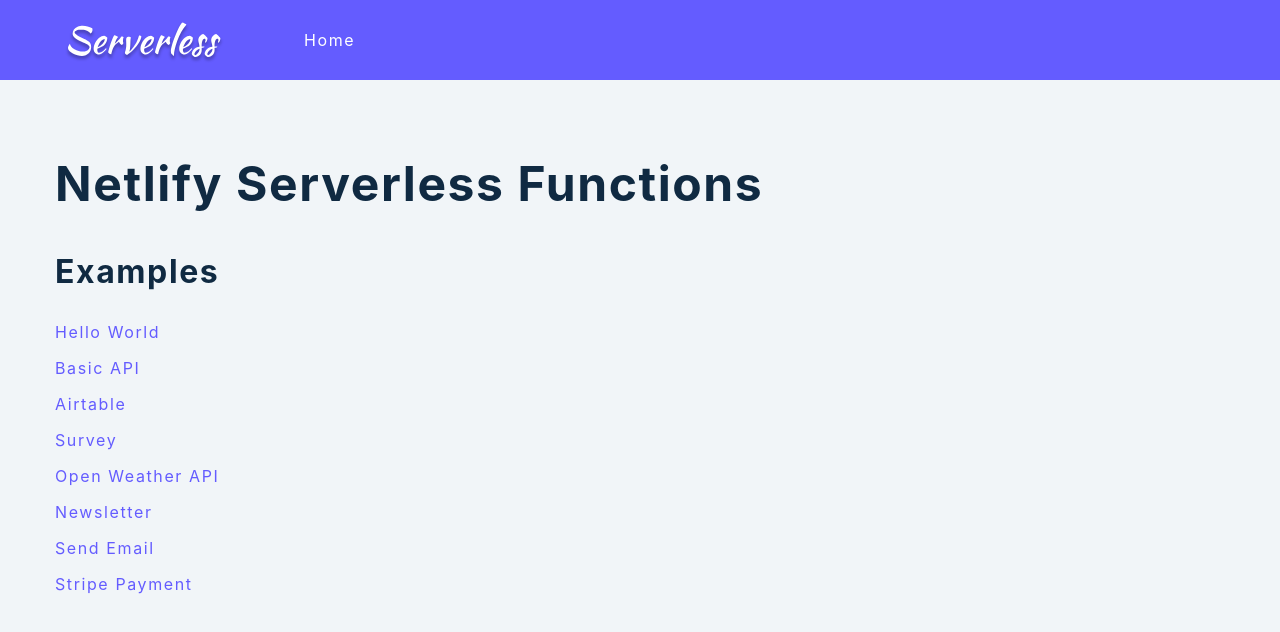
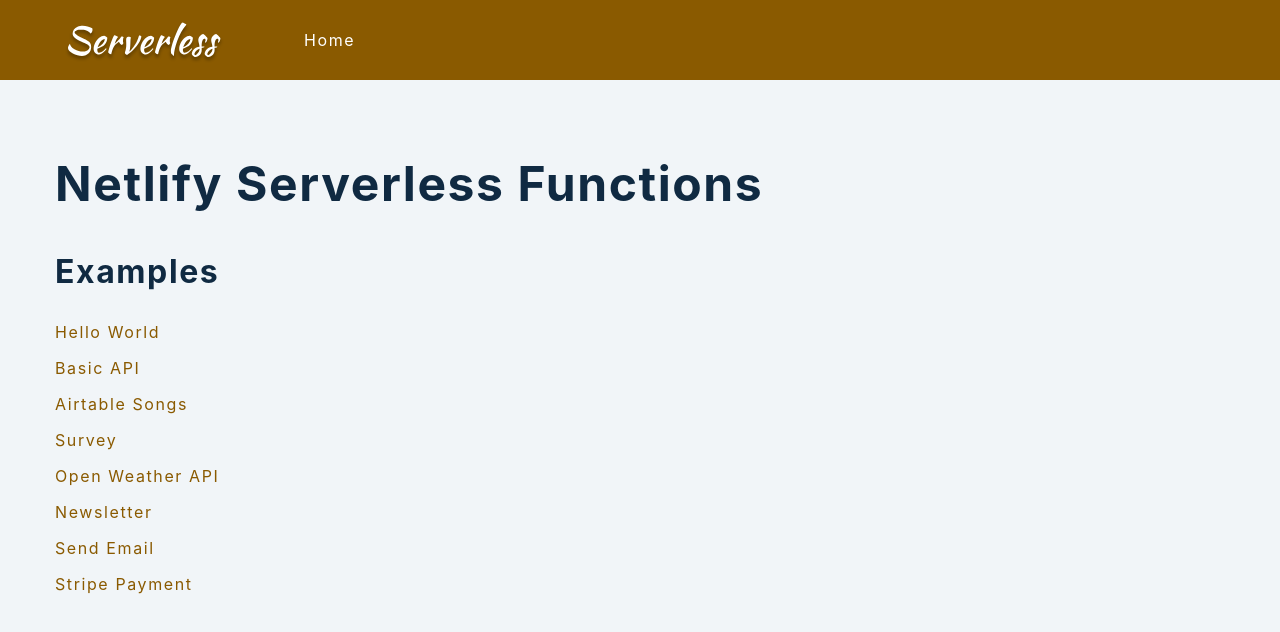
Before and after one commit to KostyaVarenye/temp-serverless-function, a website: page index.html in a window 1280 px wide. Drawn offline with Linux system fonts and the light colour scheme.

Commit message:
playing with colors

```diff
--- a/global.css
+++ b/global.css
@@ -6,12 +6,12 @@
 
 :root {
   /* dark shades of primary color*/
-  --clr-primary-1: #282466;
-  --clr-primary-2: #36328c;
-  --clr-primary-3: #4540b3;
-  --clr-primary-4: #544dd9;
+  --clr-primary-1: #7d5013;
+  --clr-primary-2: #aa7a39;
+  --clr-primary-3: #fcd7a5;
+  --clr-primary-4: #ffeacc;
   /* primary/main color */
-  --clr-primary-5: hsl(243, 100%, 68%);
+  --clr-primary-5: hsl(39, 100%, 27%);
   /* lighter shades of primary color */
   --clr-primary-6: hsl(243, 100%, 73%);
   --clr-primary-7: hsl(243, 100%, 77%);
--- a/index.html
+++ b/index.html
@@ -26,7 +26,7 @@
           <a href="./examples/2-basic-api/index.html">basic API</a>
         </li>
         <li>
-          <a href="./examples/3-airtable/index.html">airtable</a>
+          <a href="./examples/3-airtable/index.html">airtable songs</a>
         </li>
         <li>
           <a href="./examples/4-survey/index.html">Survey</a>
```
